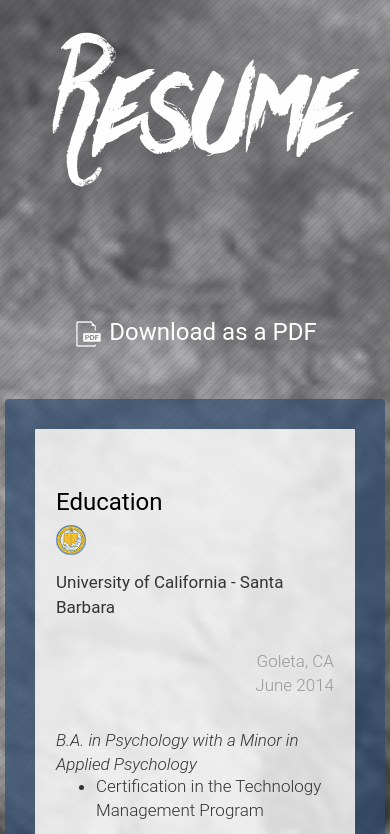
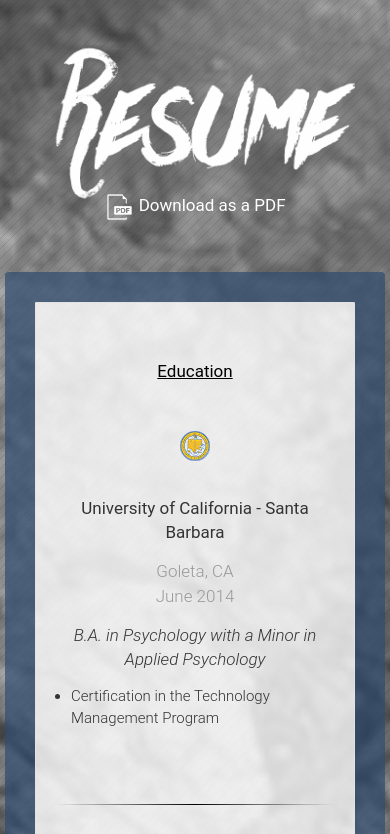
Before and after one commit to jgliner/personal-site, a plain HTML site: page resume.html in a window 390 px wide. Shown: the part 101-935 px from the top of the page. Drawn offline with nearby package versions, Linux system fonts and the light colour scheme.

Commit message:
Responsive fixes day 1.5

```diff
--- a/css/portfolio.css
+++ b/css/portfolio.css
@@ -4,7 +4,7 @@
   url(../images/pattern.png),
   url(../images/wave2.jpg) no-repeat center/cover fixed;
   background-color: #808080;
-  min-height: 100vh;
+  overflow-x: hidden;
 }
 
 h1 {
@@ -273,6 +273,8 @@
   left: 50%;
   text-align: center;
   transform: translate(-50%, 0%);
+  -ms-transform: translate(-50%, 0%);
+  -webkit-transform: translate(-50%, 0%);
 }
 
 /*--------Second Section-------*/
--- a/css/resume.css
+++ b/css/resume.css
@@ -269,13 +269,12 @@
 
 /*--------First Section-------*/
 
-
-#resume {
+#resume img {
+  max-height: 200px;
   position: absolute;
-  top: 25%;
+  top: 15%;
   left: 50%;
-  text-align: center;
-  transform: translate(-50%, -50%);
+  transform: translate(-50%, 0%);
 }
 
 /*--------Second Section-------*/
@@ -486,15 +485,85 @@
 
 }
 
+@media (max-width: 768px) {
+
+  /*top*/
+
+  #second {
+    padding-top: 70%;
+  }
+
+  h3 {
+    font-size: 17px;
+    text-align: center;
+  }
+
+  /*content*/
+
+  .well h3 {
+    text-decoration: underline;
+    margin-bottom: 30px;
+  }
+
+  #res img {
+    margin-left: 50%;
+    margin-right: 50%;
+    transform: translate(-50%, 0%);
+    -webkit-transform: translate(-50%, 0%);
+    -ms-transform: translate(-50%, 0%);
+  }
+
+  #res .well span:not(.skillstars):not(.starkey) {
+    text-align: center !important;
+    float: none !important;
+    margin-right: 0px !important;
+    margin-left: 0px !important;
+    display: block;
+  }
+
+  #res .well ul {
+    font-size: 15px !important;
+    -webkit-padding-start: 15px;
+  }
+
+  #res .well ul {
+    margin-right: 0px !important;
+    margin-left: 0px !important;
+    display: block;
+  }
+
+  .well ul li {
+    margin-bottom: 10px;
+  }
+
+  .well p {
+    margin-top: 0px !important;
+  }
+
+  .starkey {
+    font-size: 11px !important;
+  }
+
+  .glyphicon {
+    font-size: 13px !important;
+  }
+
+  .leftskills, .rightskills {
+    padding-left: 0%;
+    padding-right: 0%;
+  }
+
+  .skillstars {
+    font-size: 15px !important
+  }
+
+}
+
 @media (max-width: 605px) {
 
  .well {
     padding-left: 20px;
     padding-right: 20px;
-  }
-
-  span, ul {
-    margin-right: 0px !important;
   }
 
   .container-med {
@@ -503,3 +572,11 @@
   }
 
 }
+
+@media (max-width: 350px) {
+
+  #resume img {
+    top: 20%;
+  }
+
+}
--- a/resume.html
+++ b/resume.html
@@ -43,7 +43,7 @@
 
   <div id="first">
     <div class="container" id="resume">
-      <img src="./images/resumetitle.png" height="200px">
+      <img src="./images/resumetitle.png" class="img-responsive">
     </div>
   </div>
 
@@ -53,7 +53,7 @@
     </div>
     <div class='container-fluid container-med' id='res'>
       <div class='row well top-buffer'><br>
-        <h3>Education</h3>
+        <h3>Education</h3><br class="visible-xs">
         <img src="./images/ucsbicon.png">&nbsp;<span class='vcenter' style="font-weight:400">University of California - Santa Barbara</span>
         <span style="float:right; margin-right:30px; color:#999; text-align: right;">Goleta, CA<br>June 2014</span>
         <p style="margin-top:-37px"></p>
@@ -93,7 +93,7 @@
         <p></p>
         <span><i>Marketing Intern</i></span>
         <p></p>
-        <br><br>
+        <br class="hidden-xs"><br class="hidden-xs">
         <ul>
           <li>Designed and wrote copy for multiple flyers and other print media for trade shows</li>
           <li>Wrote both general and cross-market press releases for new products</li>
```
